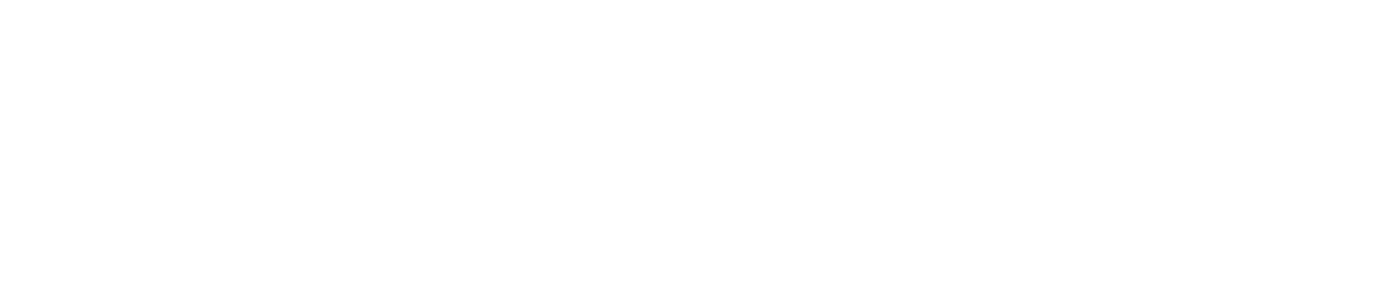
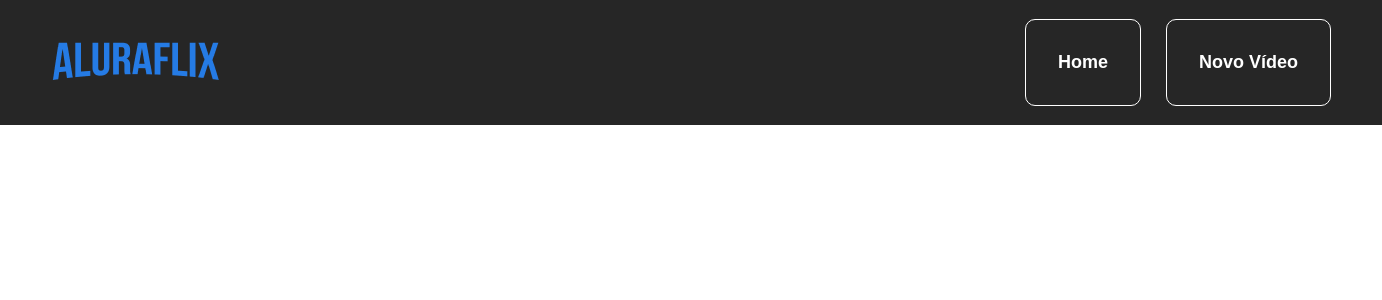
Before and after one commit to renawmontanari/aluraflix, a React (Vite) app: page / in a window 1280 px wide. Shown: the top 300 px of the page, 1382 px wide, since content can reach past the window. Built offline with nearby package versions, Linux system fonts and the light colour scheme.

Commit message:
componentes-header

```diff
--- a/index.html
+++ b/index.html
@@ -8,6 +8,6 @@
   </head>
   <body>
     <div id="root"></div>
-    <script type="module" src="/src/main.jsx"></script>
+    <script type="module" src="/src/index.jsx"></script>
   </body>
 </html>
--- a/package.json
+++ b/package.json
@@ -11,7 +11,9 @@
   },
   "dependencies": {
     "react": "^18.3.1",
-    "react-dom": "^18.3.1"
+    "react-dom": "^18.3.1",
+    "react-router-dom": "^6.24.0",
+    "styled-components": "^6.1.11"
   },
   "devDependencies": {
     "@types/react": "^18.3.3",
--- a/src/App.css
+++ b/src/App.css
@@ -0,0 +1,136 @@
+
+/* http://meyerweb.com/eric/tools/css/reset/
+   v2.0 | 20110126
+   License: none (public domain)
+*/
+
+html,
+body,
+div,
+span,
+applet,
+object,
+iframe,
+h1,
+h2,
+h3,
+h4,
+h5,
+h6,
+p,
+blockquote,
+pre,
+a,
+abbr,
+acronym,
+address,
+big,
+cite,
+code,
+del,
+dfn,
+em,
+img,
+ins,
+kbd,
+q,
+s,
+samp,
+small,
+strike,
+strong,
+sub,
+sup,
+tt,
+var,
+b,
+u,
+i,
+center,
+dl,
+dt,
+dd,
+ol,
+ul,
+li,
+fieldset,
+form,
+label,
+legend,
+table,
+caption,
+tbody,
+tfoot,
+thead,
+tr,
+th,
+td,
+article,
+aside,
+canvas,
+details,
+embed,
+figure,
+figcaption,
+footer,
+header,
+hgroup,
+menu,
+nav,
+output,
+ruby,
+section,
+summary,
+time,
+mark,
+audio,
+video {
+    margin: 0;
+    padding: 0;
+    border: 0;
+    font-size: 100%;
+    font: inherit;
+    vertical-align: baseline;
+}
+
+/* HTML5 display-role reset for older browsers */
+article,
+aside,
+details,
+figcaption,
+figure,
+footer,
+header,
+hgroup,
+menu,
+nav,
+section {
+    display: block;
+}
+
+body {
+    line-height: 1;
+}
+
+ol,
+ul {
+    list-style: none;
+}
+
+blockquote,
+q {
+    quotes: none;
+}
+
+blockquote:before,
+blockquote:after,
+q:before,
+q:after {
+    content: '';
+    content: none;
+}
+
+table {
+    border-collapse: collapse;
+    border-spacing: 0;
+}
--- a/src/App.jsx
+++ b/src/App.jsx
@@ -1,11 +1,12 @@
 import './App.css'
+import Header from './componentes/Header';
 
 function App() {
   return (
     <>
-
+      <Header />
     </>
   )
 }
 
-export default App
+export default App;
--- /dev/null
+++ b/src/componentes/Botao/Botao.jsx
@@ -0,0 +1,24 @@
+import styled from "styled-components";
+
+const BotaoCustomizado = styled.button`
+    padding: 32px;
+    font-size: 18px;
+    font-weight: 700;
+    border-radius: 10px;
+    border: none;
+    cursor: pointer;
+    color: #FFF;
+    margin: 32px 0;
+    border:solid 1px #fff;
+    background-color: transparent;
+`
+
+function Botao({ children }) {
+    return (
+        <BotaoCustomizado>
+            {children}
+        </BotaoCustomizado>
+    )
+}
+
+export default Botao;
--- /dev/null
+++ b/src/componentes/Header/index.jsx
@@ -0,0 +1,36 @@
+import styled from "styled-components";
+import Botao from "../Botao/Botao";
+
+const ContainerHeader = styled.header`
+    width: 100%;
+    height: 125px;
+    display: flex;
+    padding: 0px 51px;
+    flex-direction: row;
+    align-items: center;
+    align-content: center;
+    justify-content: space-between;
+    background-color: #262626;
+`
+
+const CaixaBotao = styled.div`
+    display: flex;
+    flex-direction: row;
+    gap: 25px;
+`
+
+function Header() {
+    return (
+        <ContainerHeader>
+            <div>
+                <img src="./imagens/logo.png" alt="Logo-Aluraflix" />
+            </div>
+            <CaixaBotao>
+                <Botao>Home</Botao>
+                <Botao>Novo Vídeo</Botao>
+            </CaixaBotao>
+        </ContainerHeader>
+    )
+}
+
+export default Header;
```
Also changed, not shown: src/index.jsx (renamed from src/main.jsx, +4 -3 lines), public/imagens/logo.png (added), 1 other file (tests, documents, lock files or other folders).
